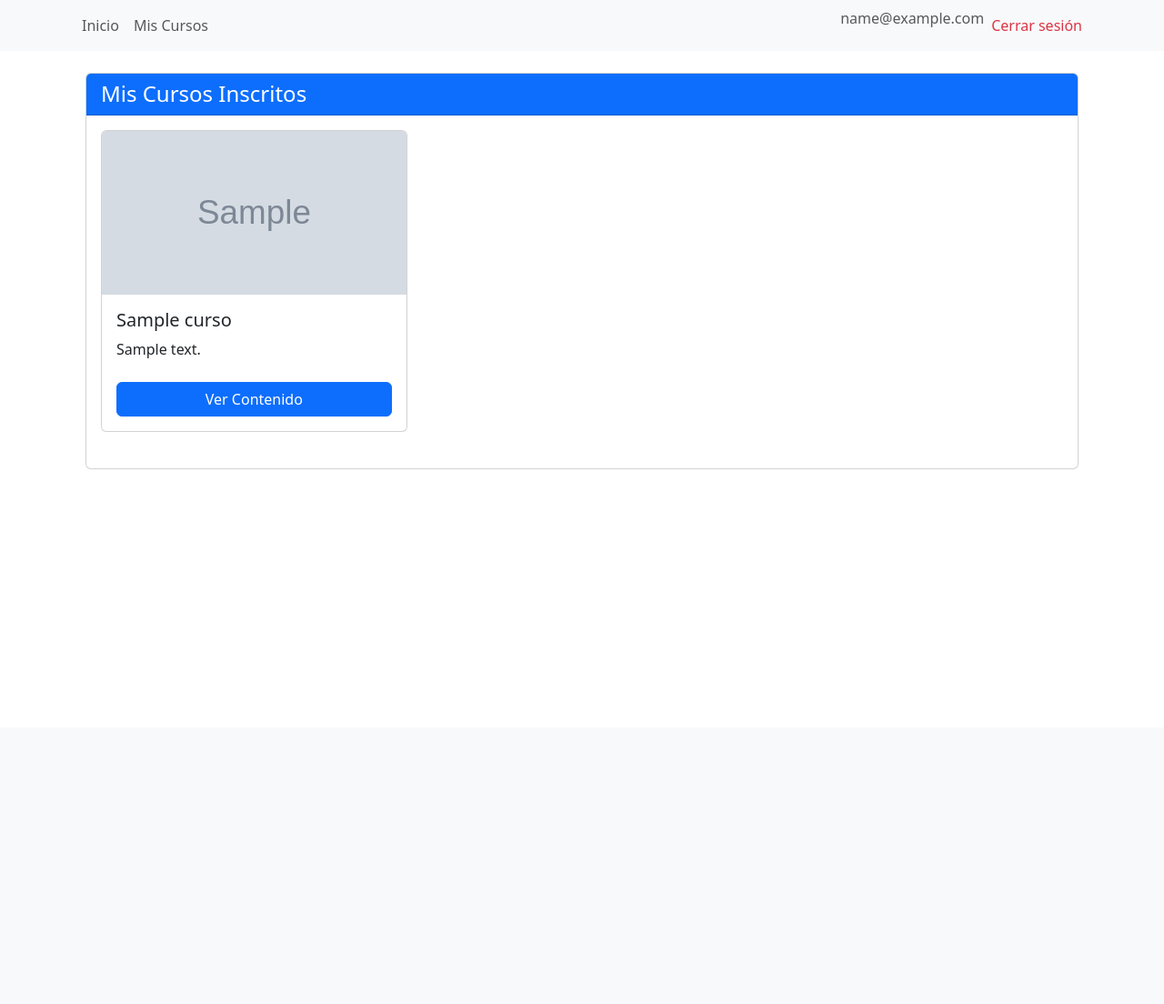
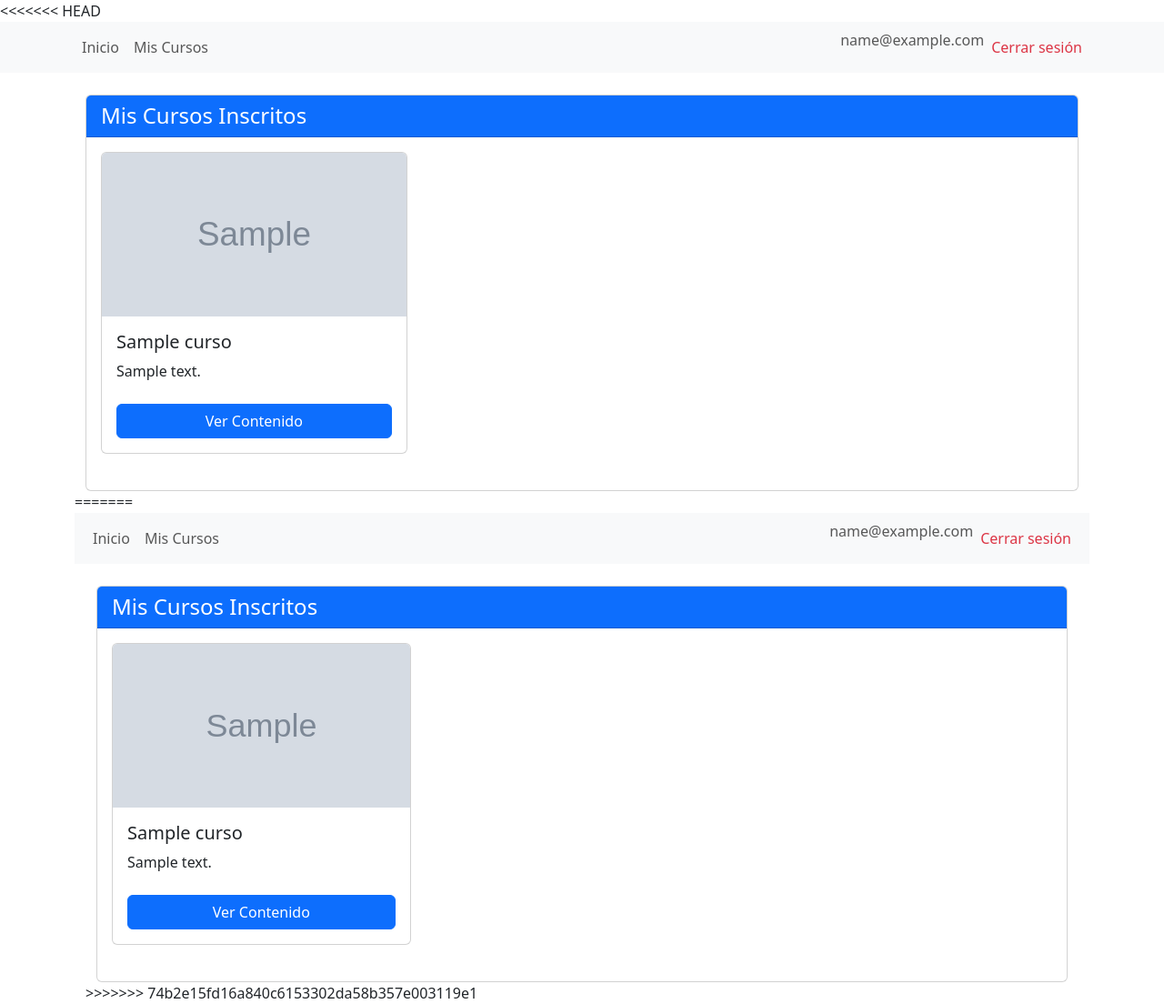
Before and after one commit to Marco01833/CloudCampus, a PHP site: page /Cursos_Usuario/index.php in a window 1280 px wide. Shown: the whole page at 91% size. Before the commit the page ends 516 px from the top, so only its background shows below. Run offline with PHP 8.4, Linux system fonts and the light colour scheme; the visitor is signed in with stand-in values (Sample User, id 1); tables that the repository leaves empty hold one stand-in row (values such as "Sample post"); grey boxes marked "Sample" are stand-in pictures.

Commit message:
Update index.php

```diff
--- a/Cursos_Usuario/index.php
+++ b/Cursos_Usuario/index.php
@@ -1,3 +1,4 @@
+<<<<<<< HEAD
 <?php
 include("../autenticacion.php");
 include("../bd.php");
@@ -56,4 +57,64 @@
     </div>
 </div>
 
+=======
+<?php
+include("../autenticacion.php");
+include("../bd.php");
+$id_usuario = $_SESSION['user_id'];
+$consulta = "SELECT
+                c.ID,
+                c.Nombre AS nombre_curso,
+                c.Descripcion,
+                c.Imagen,
+                i.FechaInscripcion
+            FROM Inscripciones i
+            INNER JOIN Cursos c ON i.IDCurso = c.ID
+            WHERE i.IDUsuario = :id_usuario
+            AND i.Estado = 1
+            ORDER BY i.FechaInscripcion DESC";
+
+$sentencia = $conexion->prepare($consulta);
+$sentencia->bindParam(':id_usuario', $id_usuario, PDO::PARAM_INT);
+$sentencia->execute();
+$cursos = $sentencia->fetchAll(PDO::FETCH_ASSOC);
+include("../header.php");
+?>
+<div class="container mt-4">
+    <div class="card">
+        <div class="card-header bg-primary text-white">
+            <h4 class="mb-0"><i class="bi bi-book"></i> Mis Cursos Inscritos</h4>
+        </div>
+        <div class="card-body">
+            <?php if (count($cursos) > 0): ?>
+                <div class="row">
+                    <?php foreach ($cursos as $curso): ?>
+                        <div class="col-md-4 mb-4">
+                            <div class="card h-100">
+                                <?php if (!empty($curso['Imagen'])): ?>
+                                    <img src="../Cursos/Imagen/<?= htmlspecialchars($curso['Imagen']); ?>"class="card-img-top" alt="<?= htmlspecialchars($curso['nombre_curso']); ?>"style="height: 180px; object-fit: cover;">
+                                <?php endif; ?>
+                                <div class="card-body d-flex flex-column">
+                                    <h5 class="card-title"><?= htmlspecialchars($curso['nombre_curso']); ?></h5>
+                                    <p class="card-text"><?= htmlspecialchars($curso['Descripcion'] ?? ''); ?></p>
+
+                                    <a href="contenido.php?id=<?= $curso['ID']; ?>"
+                                       class="btn btn-primary mt-2">
+                                        <i class="bi bi-play-circle"></i> Ver Contenido
+                                    </a>
+                                </div>
+                            </div>
+                        </div>
+                    <?php endforeach; ?>
+                </div>
+            <?php else: ?>
+                <div class="alert alert-info">
+                    No tienes cursos aprobados. Por favor, revisa el estado de tus inscripciones.
+                </div>
+            <?php endif; ?>
+        </div>
+    </div>
+</div>
+
+>>>>>>> 74b2e15fd16a840c6153302da58b357e003119e1
 <?php include("../footer.php"); ?>
```
